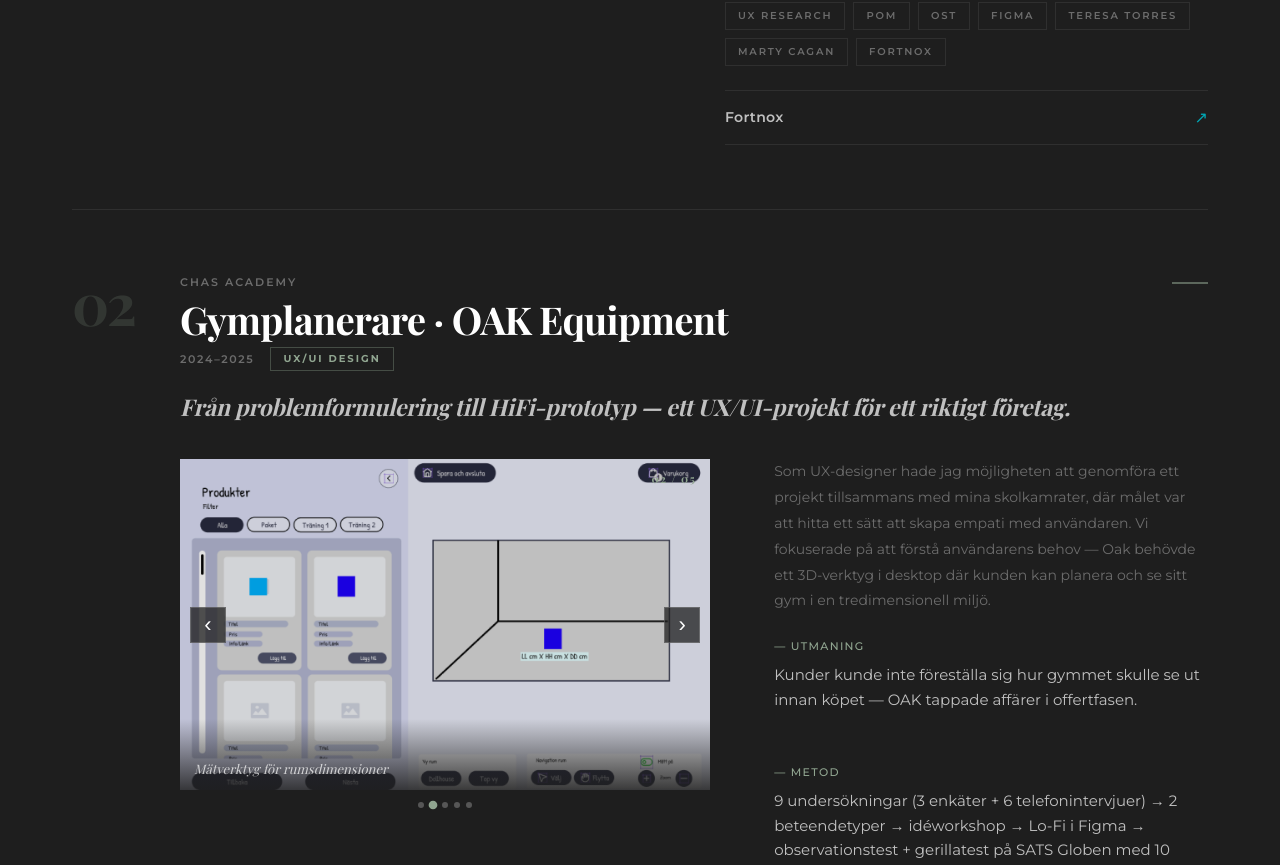
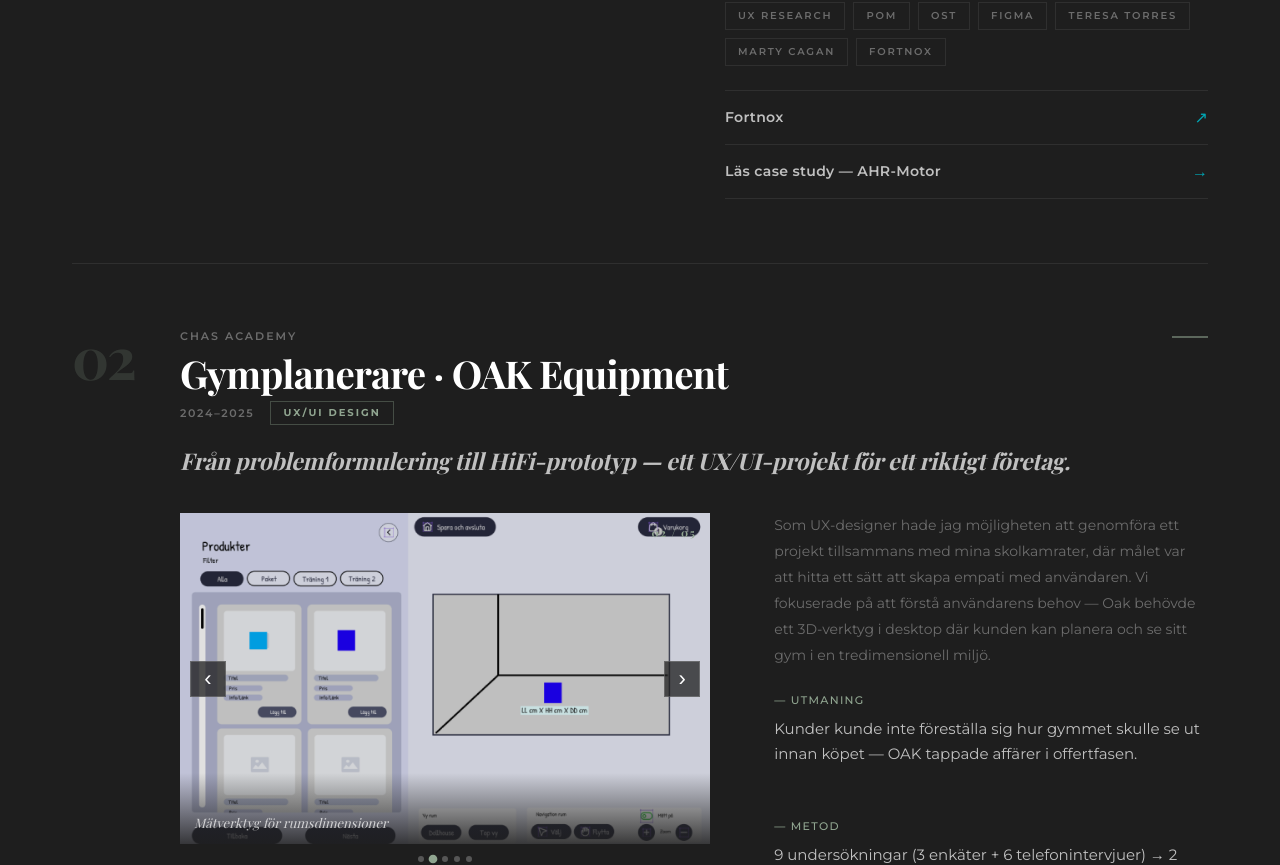
Before and after one commit to LordNelson83/Nelson_Portfolio, a React (Vite) app: page /grafiskproduktion/1 in a window 1280 px wide. Shown: the part 1805-2670 px from the top of the page. Built offline with nearby package versions, Linux system fonts and the light colour scheme; a web font is replaced by a local one.

Commit message:
feat: add link to AHR-Motor case study from Projekter page

```diff
--- a/src/pages/Projekter.jsx
+++ b/src/pages/Projekter.jsx
@@ -249,6 +249,11 @@
                   <span className="pk-link__icon">↗</span>
                   <div className="pk-link__bar" aria-hidden="true" />
                 </a>
+                <Link to="/ahr-motor" className="pk-link">
+                  <span className="pk-link__label">Läs case study — AHR-Motor</span>
+                  <span className="pk-link__icon">→</span>
+                  <div className="pk-link__bar" aria-hidden="true" />
+                </Link>
               </div>
 
             </div>
@@ -447,11 +452,6 @@
           </h2>
         </div>
         <Link to="/kontakta" className="pk-cta__btn">{pk.ctaBtn}</Link>
-        <Link to="/projekter/ahr-motor" className="pk-link">
-  <span className="pk-link__label">Läs case study</span>
-  <span className="pk-link__icon">→</span>
-  <div className="pk-link__bar" aria-hidden="true" />
-</Link>
       </section>
     </div>
   );
```
